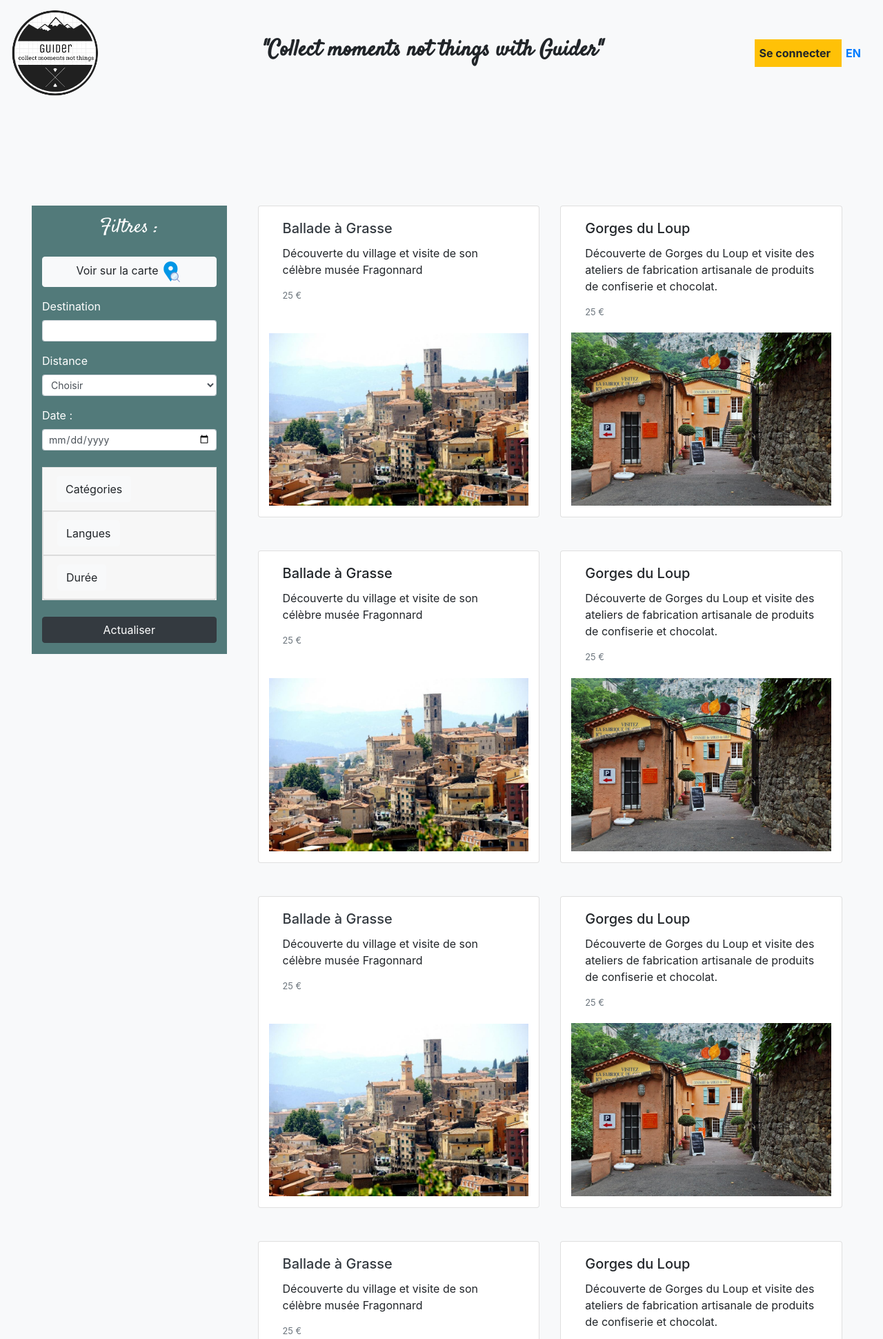
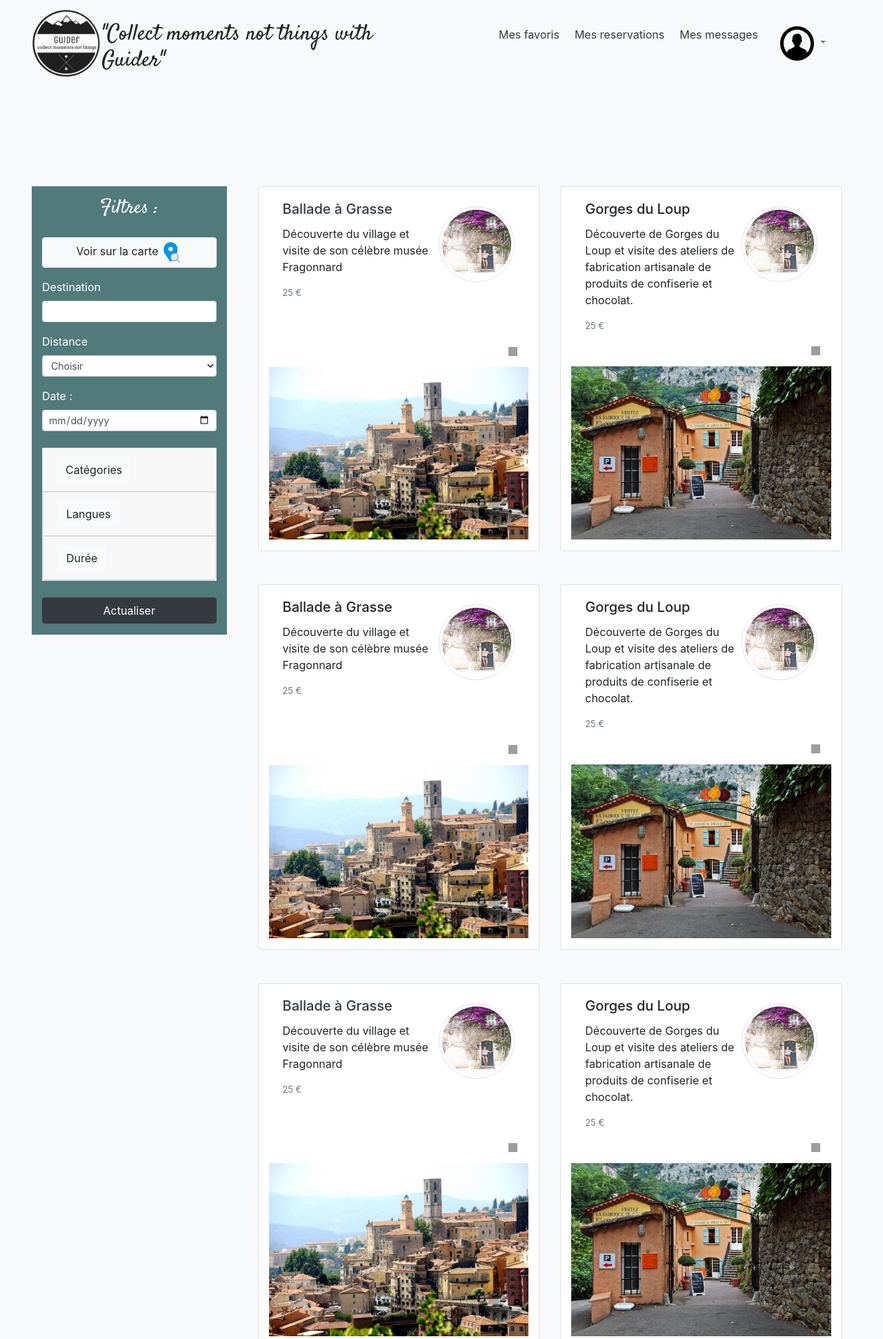
Before and after one commit to lucieNej/guider, a PHP site: page /accueil.html in a window 1280 px wide. Shown: the top 1941 px of the page at 69% size. Run offline with PHP 8.4, Linux system fonts and the light colour scheme; some libraries are stand-ins or nearby versions; grey boxes are pictures that could not be loaded.

Commit message:
ajout dernières modifs mais reste à regler le pb du bouton filtres

```diff
--- a/accueil.css
+++ b/accueil.css
@@ -13,7 +13,7 @@ h4 {
   height: 85%;
 }
 
-#filtres {
+#filtres, #filtressmall {
   background-color: #527a7a;
 }
 
--- a/accueil.html
+++ b/accueil.html
@@ -12,11 +12,15 @@
     <link href="https://fonts.googleapis.com/css?family=Dancing+Script" rel="stylesheet">
     <link href="https://fonts.googleapis.com/css?family=Satisfy" rel="stylesheet">
     <script type="text/javascript" src="http://maps.google.com/maps/api/js?key=AIzaSyDDeKgw0rfSMDSS8QjQdKUkpfsi37kP7kE"></script>
+
+    <!-- <link rel="stylesheet" href="https://code.jquery.com/mobile/1.4.5/jquery.mobile-1.4.5.min.css">
+    <script src="https://code.jquery.com/jquery-1.11.3.min.js"></script>
+    <script src="https://code.jquery.com/mobile/1.4.5/jquery.mobile-1.4.5.min.js"></script> -->
 </head>
 
 <body class="bg-light">
     <header>
-        <!-- <nav class="navbar navbar-expand-xl navbar-expand-lg navbar-expand-md sticky-top navbar-light bg-light nav" role="navigation">
+        <nav class="navbar navbar-expand-xl navbar-expand-lg navbar-expand-md sticky-top navbar-light bg-light nav" role="navigation">
             <div class="container-fluid">
                 <div class="navbar-header col-xl-1 col-lg-1 col-md-1 d-flex justify-content-between">
                     <a class="navbar-brand mr-0" href="index.html">
@@ -56,26 +60,27 @@
                     </ul>
                 </div>
             </div>
-        </nav> -->
+        </nav>
 
-        <nav class="navbar navbar-light bg-transparent col-md-12 sticky-top" id="navbar">
+        <!-- <nav class="navbar navbar-light bg-transparent col-md-12 sticky-top" id="navbar">
                 <a class="navbar-brand" href="#">
                     <img src="images/logo.png" class="d-inline-block" alt="logo" id="logo" style="height : 10vw;
                     width: 10vw;">
                 </a>
                 <h2 class="d-none d-xl-block satisfy font-weight-bold">"Collect moments not things with Guider"</h2>
                 <ul class="nav justify-content-end">
+                        <li class="nav-item">
+                                <a class="liennavbar nav-link font-weight-bold" href="#">Filtres</a>
+                            </li>
                     <li class="nav-item">
                         <a class="nav-link active font-weight-bold btn-outline-warning" href="#" data-toggle="modal" data-target="#modalSeConnecter">Se connecter</a>
                     </li>
                     <li class="nav-item ">
                         <a class="liennavbar nav-link font-weight-bold" href="#">EN</a>
                     </li>
-                    <!-- <li class="nav-item">
-                        <a class="liennavbar nav-link font-weight-bold" href="#">Link</a>
-                    </li> -->
-                </ul>
-            </nav>
+
+                 </ul>
+            </nav> -->
             <br>
             <br>
             <br>
@@ -87,8 +92,8 @@
 
     <div class="container-fluid d-flex" id="everything">
 
-        <div class="col-lg-3 col-md-3 col-sm-12 col-xs-12 ml-3 sticky-top " id="parent" style="overflow-y: scroll;">
-            <div id="filtres" class="col-lg-12 col-md-12 col-sm-12 col-xs-12 pb-3"  >
+        <div class="col-lg-3 col-md-3 col-sm-12 col-xs-12 ml-3 sticky-top d-none d-lg-block d-md-none d-sm-none" id="parent" style="overflow-y: scroll;">
+            <div id="filtres" class="col-lg-12 col-md-12 col-sm-12 col-xs-12 pb-3 "  >
                 <h3 class="text-center text-white p-3">Filtres :</h3>
                 <button type="submit" class="btn btn-light btn-block mb-3" id="showMap" onclick="initialiser()">
                     <span class="one">Voir sur la carte
@@ -183,11 +188,28 @@
                                     </button>
                                 </h5>
                             </div>
-                            <div id="collapseThree" class="collapse" aria-labelledby="headingThree" data-parent="#accordionExample">
+                            <!-- <div id="collapseThree" class="collapse" aria-labelledby="headingThree" data-parent="#accordionExample">
                                 <div class="card-body">
                                     faire un range slider :)
                                 </div>
-                            </div>
+                            </div> -->
+                            <div id="collapseThree" class="collapse" aria-labelledby="headingThree" data-parent="#accordionExample">
+                                    <div class="card-body">
+                                        <div>
+                                            <div data-role="main" class="ui-content">
+                                                <div data-role="rangeslider" style="width: 90%;">
+                                                    <label for="time-min"></label>
+                                                    <input type="range" name="time-min" id="time-min" value="10" min="0" max="23">
+                                                    <label for="time-max"></label>
+                                                    <input type="range" name="time-max" id="time-max" value="18" min="1" max="24">
+                                                    <p>Entre
+                                                        <span id="duree"></span>h et
+                                                        <span id="dureebis"></span>h</p>
+                                                </div>
+                                            </div>
+                                        </div>
+                                    </div>
+                                </div>
                         </div>
                     </div>
                 </div>
@@ -207,6 +229,77 @@
                 <div class="card-deck col-lg-12 col-md-12 col-sm-12" id="cards">
                     <div class="card col-lg-6 col-md-6 col-sm-12  ">
                         <div class="card-body">
+                                <a href="guide.html"><img class="card-img-top mx-auto mt-2 rounded-circle img-thumbnail float-right" src="images/IMG-1603.JPG" alt="Card image cap" style="height: 110px;
+                                width: 110px;"></a>
+                            <a href="offres.html">
+                                <h5 class="card-title text-dark">Ballade à Grasse</h5>
+                            </a>
+
+                            <p class="card-text">Découverte du village et visite de son célèbre musée Fragonnard</p>
+                            <p class="card-text">
+                                <small class="text-muted">25 €</small>
+                            </p>
+                        </div>
+                        <img class="align-self-end mr-3 mb-3" src="images/like.svg" alt="coeur" style="height: 1vw; width: 1vw;">
+                        <a href="offres.html">
+                            <img class="card-img-bottom pb-3" src="images/grasse.jpeg" alt="Grasse">
+                        </a>
+
+                    </div>
+                    <div class="card col-lg-6 col-md-6 col-sm-12">
+                        <div class="card-body">
+                                <a href="guide.html"><img class="card-img-top mx-auto mt-2 rounded-circle img-thumbnail float-right" src="images/IMG-1603.JPG" alt="Card image cap" style="height: 110px;
+                                width: 110px;"></a>
+                            <h5 class="card-title">Gorges du Loup</h5>
+                            <p class="card-text">Découverte de Gorges du Loup et visite des ateliers de fabrication artisanale de produits de
+                                confiserie et chocolat. </p>
+                            <p class="card-text">
+                                <small class="text-muted">25 €</small>
+                            </p>
+                        </div>
+                        <img class="align-self-end mr-3 mb-3" src="images/like.svg" alt="coeur" style="height: 1vw; width: 1vw;">
+                        <img class="card-img-bottom pb-3" src="images/florian.jpg" alt="florian">
+                    </div>
+                </div>
+                <br>
+                <br>
+                <div class="card-deck col-lg-12 col-md-12 col-sm-12">
+                    <div class="card col-lg-6 col-md-6 col-sm-12">
+                        <div class="card-body">
+                                <a href="guide.html"><img class="card-img-top mx-auto mt-2 rounded-circle img-thumbnail float-right" src="images/IMG-1603.JPG" alt="Card image cap" style="height: 110px;
+                                width: 110px;"></a>
+                            <h5 class="card-title">Ballade à Grasse</h5>
+                            <p class="card-text">Découverte du village et visite de son célèbre musée Fragonnard</p>
+                            <p class="card-text">
+                                <small class="text-muted">25 €</small>
+                            </p>
+                        </div>
+                        <img class="align-self-end mr-3 mb-3" src="images/like.svg" alt="coeur" style="height: 1vw; width: 1vw;">
+                        <img class="card-img-bottom pb-3" src="images/grasse.jpeg" alt="grasse">
+                    </div>
+                    <div class="card col-lg-6 col-md-6 col-sm-12">
+                        <div class="card-body">
+
+                            <a href="guide.html"><img class="card-img-top mx-auto mt-2 rounded-circle img-thumbnail float-right" src="images/IMG-1603.JPG" alt="Card image cap" style="height: 110px;
+                            width: 110px;"></a>
+                            <h5 class="card-title">Gorges du Loup</h5>
+                            <p class="card-text">Découverte de Gorges du Loup et visite des ateliers de fabrication artisanale de produits de
+                                confiserie et chocolat. </p>
+                            <p class="card-text">
+                                <small class="text-muted">25 €</small>
+                            </p>
+                        </div>
+                        <img class="align-self-end mr-3 mb-3" src="images/like.svg" alt="coeur" style="height: 1vw; width: 1vw;">
+                        <img class="card-img-bottom pb-3" src="images/florian.jpg" alt="florian">
+                    </div>
+                </div>
+                <br><br>
+                <div class="card-deck col-lg-12 col-md-12 col-sm-12 cards">
+                    <div class="card col-lg-6 col-md-6 col-sm-12  ">
+                        <div class="card-body">
+
+                                <a href="guide.html"><img class="card-img-top mx-auto mt-2 rounded-circle img-thumbnail float-right" src="images/IMG-1603.JPG" alt="Card image cap" style="height: 110px;
+                                    width: 110px;"></a>
                             <a href="offres.html">
                                 <h5 class="card-title text-dark">Ballade à Grasse</h5>
                             </a>
@@ -215,12 +308,16 @@
                                 <small class="text-muted">25 €</small>
                             </p>
                         </div>
+                        <img class="align-self-end mr-3 mb-3" src="images/like.svg" alt="coeur" style="height: 1vw; width: 1vw;">
                         <a href="offres.html">
                             <img class="card-img-bottom pb-3" src="images/grasse.jpeg" alt="Card image cap">
                         </a>
                     </div>
                     <div class="card col-lg-6 col-md-6 col-sm-12">
                         <div class="card-body">
+
+                                <a href="guide.html"><img class="card-img-top mx-auto mt-2 rounded-circle img-thumbnail float-right" src="images/IMG-1603.JPG" alt="Card image cap" style="height: 110px;
+                                width: 110px;"></a>
                             <h5 class="card-title">Gorges du Loup</h5>
                             <p class="card-text">Découverte de Gorges du Loup et visite des ateliers de fabrication artisanale de produits de
                                 confiserie et chocolat. </p>
@@ -228,38 +325,18 @@
                                 <small class="text-muted">25 €</small>
                             </p>
                         </div>
+                        <img class="align-self-end mr-3 mb-3" src="images/like.svg" alt="coeur" style="height: 1vw; width: 1vw;">
                         <img class="card-img-bottom pb-3" src="images/florian.jpg" alt="florian">
                     </div>
                 </div>
                 <br>
                 <br>
-                <div class="card-deck col-lg-12 col-md-12 col-sm-12">
-                    <div class="card col-lg-6 col-md-6 col-sm-12">
-                        <div class="card-body">
-                            <h5 class="card-title">Ballade à Grasse</h5>
-                            <p class="card-text">Découverte du village et visite de son célèbre musée Fragonnard</p>
-                            <p class="card-text">
-                                <small class="text-muted">25 €</small>
-                            </p>
-                        </div>
-                        <img class="card-img-bottom pb-3" src="images/grasse.jpeg" alt="grasse">
-                    </div>
-                    <div class="card col-lg-6 col-md-6 col-sm-12">
-                        <div class="card-body">
-                            <h5 class="card-title">Gorges du Loup</h5>
-                            <p class="card-text">Découverte de Gorges du Loup et visite des ateliers de fabrication artisanale de produits de
-                                confiserie et chocolat. </p>
-                            <p class="card-text">
-                                <small class="text-muted">25 €</small>
-                            </p>
-                        </div>
-                        <img class="card-img-bottom pb-3" src="images/florian.jpg" alt="florian">
-                    </div>
-                </div>
-                <br><br>
                 <div class="card-deck col-lg-12 col-md-12 col-sm-12 cards">
                     <div class="card col-lg-6 col-md-6 col-sm-12  ">
                         <div class="card-body">
+
+                                <a href="guide.html"><img class="card-img-top mx-auto mt-2 rounded-circle img-thumbnail float-right" src="images/IMG-1603.JPG" alt="Card image cap" style="height: 110px;
+                                width: 110px;"></a>
                             <a href="offres.html">
                                 <h5 class="card-title text-dark">Ballade à Grasse</h5>
                             </a>
@@ -268,12 +345,16 @@
                                 <small class="text-muted">25 €</small>
                             </p>
                         </div>
+                        <img class="align-self-end mr-3 mb-3" src="images/like.svg" alt="coeur" style="height: 1vw; width: 1vw;">
                         <a href="offres.html">
                             <img class="card-img-bottom pb-3" src="images/grasse.jpeg" alt="Card image cap">
                         </a>
                     </div>
                     <div class="card col-lg-6 col-md-6 col-sm-12">
                         <div class="card-body">
+
+                                <a href="guide.html"><img class="card-img-top mx-auto mt-2 rounded-circle img-thumbnail float-right" src="images/IMG-1603.JPG" alt="Card image cap" style="height: 110px;
+                                    width: 110px;"></a>
                             <h5 class="card-title">Gorges du Loup</h5>
                             <p class="card-text">Découverte de Gorges du Loup et visite des ateliers de fabrication artisanale de produits de
                                 confiserie et chocolat. </p>
@@ -281,35 +362,7 @@
                                 <small class="text-muted">25 €</small>
                             </p>
                         </div>
-                        <img class="card-img-bottom pb-3" src="images/florian.jpg" alt="florian">
-                    </div>
-                </div>
-                <br>
-                <br>
-                <div class="card-deck col-lg-12 col-md-12 col-sm-12 cards">
-                    <div class="card col-lg-6 col-md-6 col-sm-12  ">
-                        <div class="card-body">
-                            <a href="offres.html">
-                                <h5 class="card-title text-dark">Ballade à Grasse</h5>
-                            </a>
-                            <p class="card-text">Découverte du village et visite de son célèbre musée Fragonnard</p>
-                            <p class="card-text">
-                                <small class="text-muted">25 €</small>
-                            </p>
-                        </div>
-                        <a href="offres.html">
-                            <img class="card-img-bottom pb-3" src="images/grasse.jpeg" alt="Card image cap">
-                        </a>
-                    </div>
-                    <div class="card col-lg-6 col-md-6 col-sm-12">
-                        <div class="card-body">
-                            <h5 class="card-title">Gorges du Loup</h5>
-                            <p class="card-text">Découverte de Gorges du Loup et visite des ateliers de fabrication artisanale de produits de
-                                confiserie et chocolat. </p>
-                            <p class="card-text">
-                                <small class="text-muted">25 €</small>
-                            </p>
-                        </div>
+                        <img class="align-self-end mr-3 mb-3" src="images/like.svg" alt="coeur" style="height: 1vw; width: 1vw;">
                         <img class="card-img-bottom pb-3" src="images/florian.jpg" alt="florian">
                     </div>
                 </div>
@@ -371,7 +424,7 @@
         $(function () {
 
             $("#btnFiltres").on("click", function () {
-                $('#parent').toggle().addClass('collapse navbar-collapse');
+                $('parent').removeClass('d-sm-none').addClass('d-sm-block');
 
             });
 
@@ -382,6 +435,20 @@
                 $("#container").toggle();
             });
 
+             var slider = document.getElementById("time-min");
+            var output = document.getElementById("duree");
+            output.innerHTML = slider.value;
+            slider.oninput = function () {
+                output.innerHTML = this.value;
+            }
+
+            var sliderbis = document.getElementById("time-max");
+            var outputbis = document.getElementById("dureebis");
+            outputbis.innerHTML = sliderbis.value;
+            sliderbis.oninput = function () {
+                outputbis.innerHTML = this.value;
+            }
+
         });
     </script>
 
--- a/index.html
+++ b/index.html
@@ -217,7 +217,7 @@
                                         </div>
                                         <button onclick="window.location.href='accueil.html'" class="btn btn-primary mt-3">Se connecter</button>
                                         <div class="dropdown-divider"></div>
-                                        <a class="dropdown-item" href="#" data-toggle="modal" data-target="#modalinscription">Nouvel utilisateur ? S'inscrire maintenant</a>
+                                        <a class="dropdown-item" href="#" data-toggle="modal" data-target="#modalinscription">Nouvel utilisateur ? S'inscrire</a>
                                         <a class="dropdown-item" href="#">Mot de passe oublié ?</a>
                                     </div>
                                 </div>
@@ -239,7 +239,7 @@
                                         </div>
                                         <button onclick="window.location.href='accueil.html'" class="btn btn-primary mt-3">Se connecter</button>
                                         <div class="dropdown-divider"></div>
-                                        <a class="dropdown-item" href="#" data-toggle="modal" data-target="#modalinscription">Nouveau guide ? S'inscrire maintenant</a>
+                                        <a class="dropdown-item" href="#" data-toggle="modal" data-target="#modalinscription">Nouveau guide ? S'inscrire</a>
                                         <a class="dropdown-item" href="#">Mot de passe oublié ?</a>
                                     </div>
                                 </div>
--- a/navbarconnecte.html
+++ b/navbarconnecte.html
@@ -1,3 +1,4 @@
+<!DOCTYPE html>
 <html>
 
 <head>
@@ -58,3 +59,4 @@
         </nav>
     </header>
 </body>
+</html>
--- a/navbarsimple.html
+++ b/navbarsimple.html
@@ -1,3 +1,4 @@
+<!DOCTYPE html>
 <html>
 
 <head>
@@ -39,3 +40,4 @@
 
     </header>
 </body>
+</html>
```
Also changed, not shown: offres.html (+4 -4 lines), images/googleMap.png (deleted).
